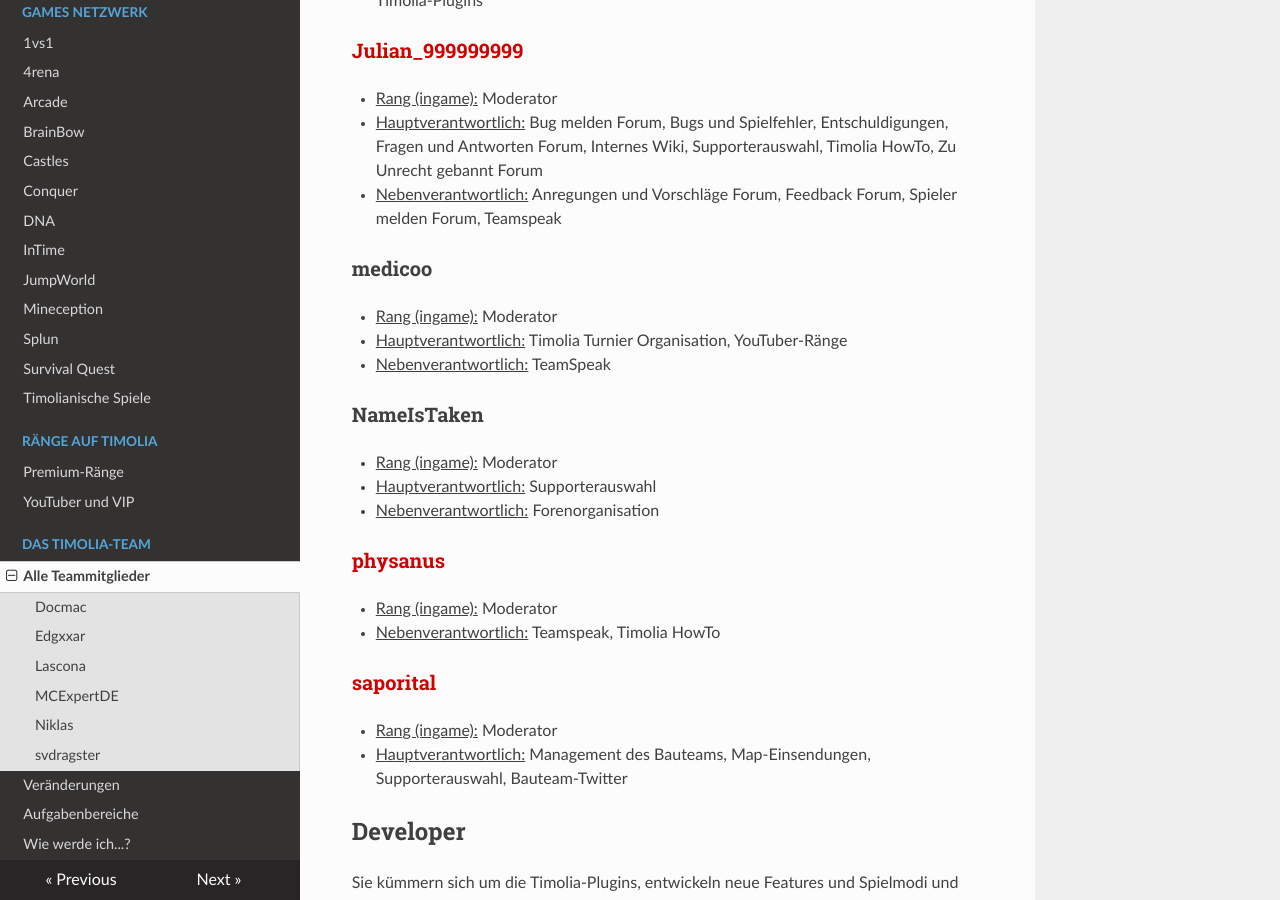
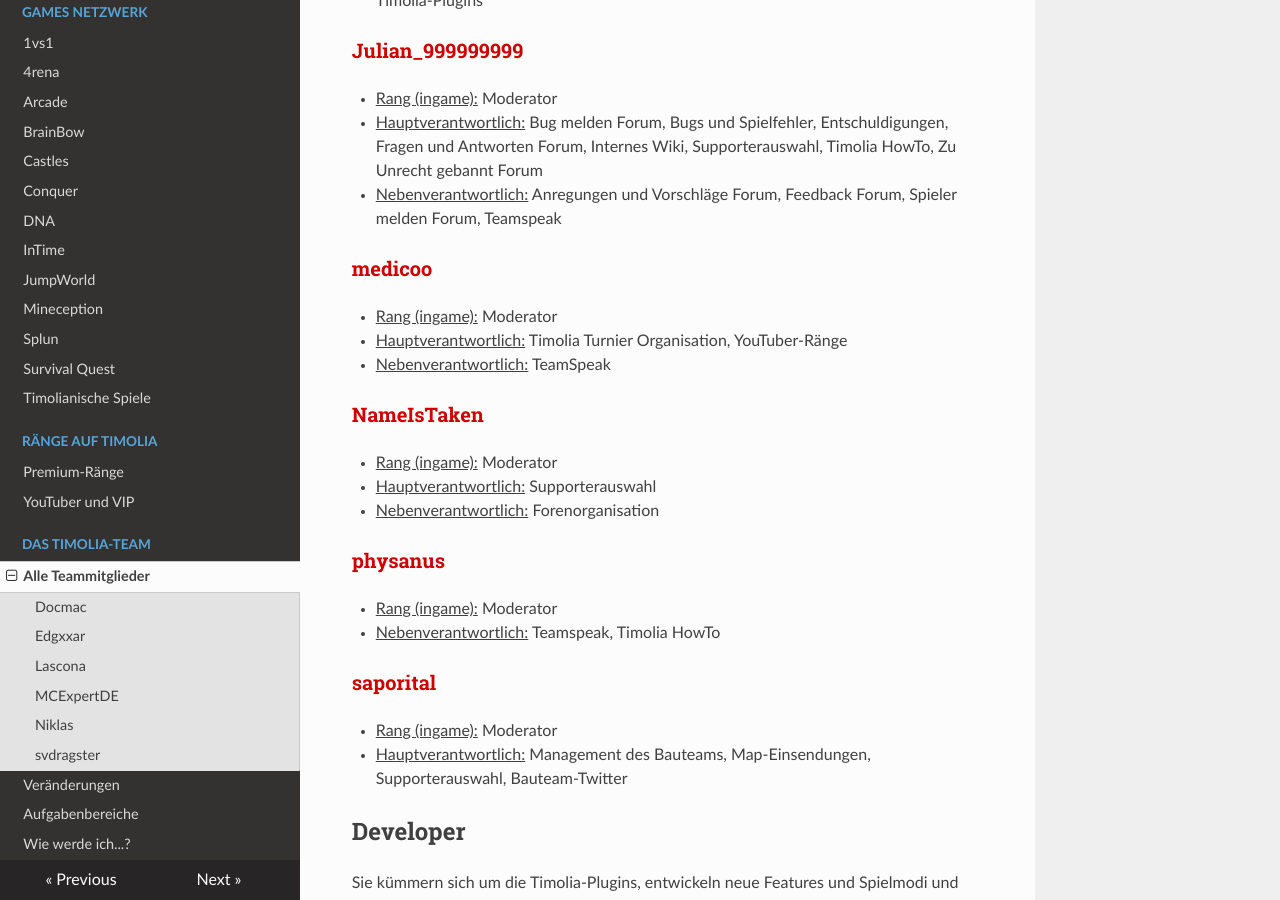
Before and after one commit to TimoliaDE/HowTo, an MkDocs documentation site: the page built from docs/team/members.md, in a window 1280 px wide and 900 px high, scrolled down 1484 px. Built offline with MkDocs 1.6.1, drawn with Linux system fonts in a browser that asks for light colours; nearby versions of some CDN libraries; old or Windows-style settings are respelled for this version of MkDocs.

Commit message:
Update members.md

```diff
--- a/docs/team/members.md
+++ b/docs/team/members.md
@@ -48,12 +48,12 @@ Moderatoren koordinieren einzelne Projekte oder Bereiche auf Timolia und sorgen
 - <u>Hauptverantwortlich:</u> Bug melden Forum, Bugs und Spielfehler, Entschuldigungen, Fragen und Antworten Forum, Internes Wiki, Supporterauswahl, Timolia HowTo, Zu Unrecht gebannt Forum
 - <u>Nebenverantwortlich:</u> Anregungen und Vorschläge Forum, Feedback Forum, Spieler melden Forum, Teamspeak
 
-### <strong><span style="color:#CF01012">medicoo</span></strong>
+### <strong><span style="color:#CF0101">medicoo</span></strong>
 - <u>Rang (ingame):</u> Moderator
 - <u>Hauptverantwortlich:</u> Timolia Turnier Organisation, YouTuber-Ränge
 - <u>Nebenverantwortlich:</u> TeamSpeak
 
-### <strong><span style="color:#CF01012">NameIsTaken</span></strong>
+### <strong><span style="color:#CF0101">NameIsTaken</span></strong>
 - <u>Rang (ingame):</u> Moderator
 - <u>Hauptverantwortlich:</u> Supporterauswahl
 - <u>Nebenverantwortlich:</u> Forenorganisation
```
